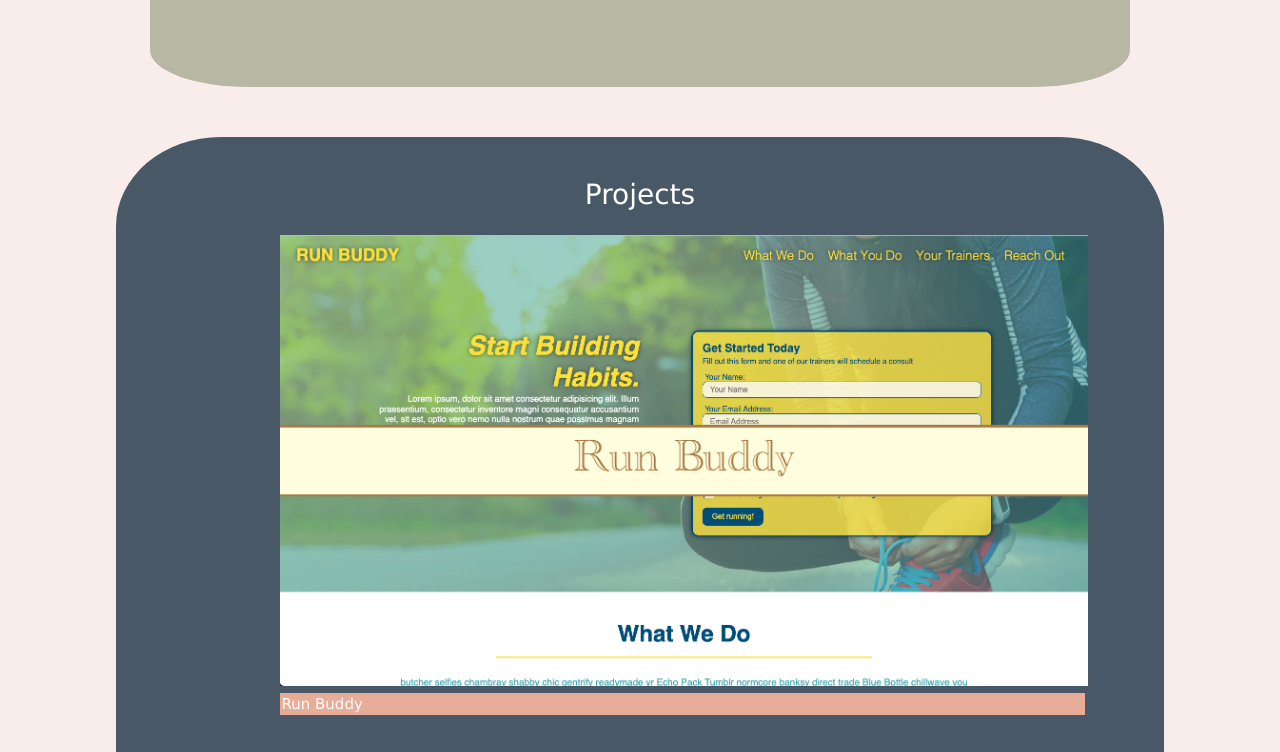
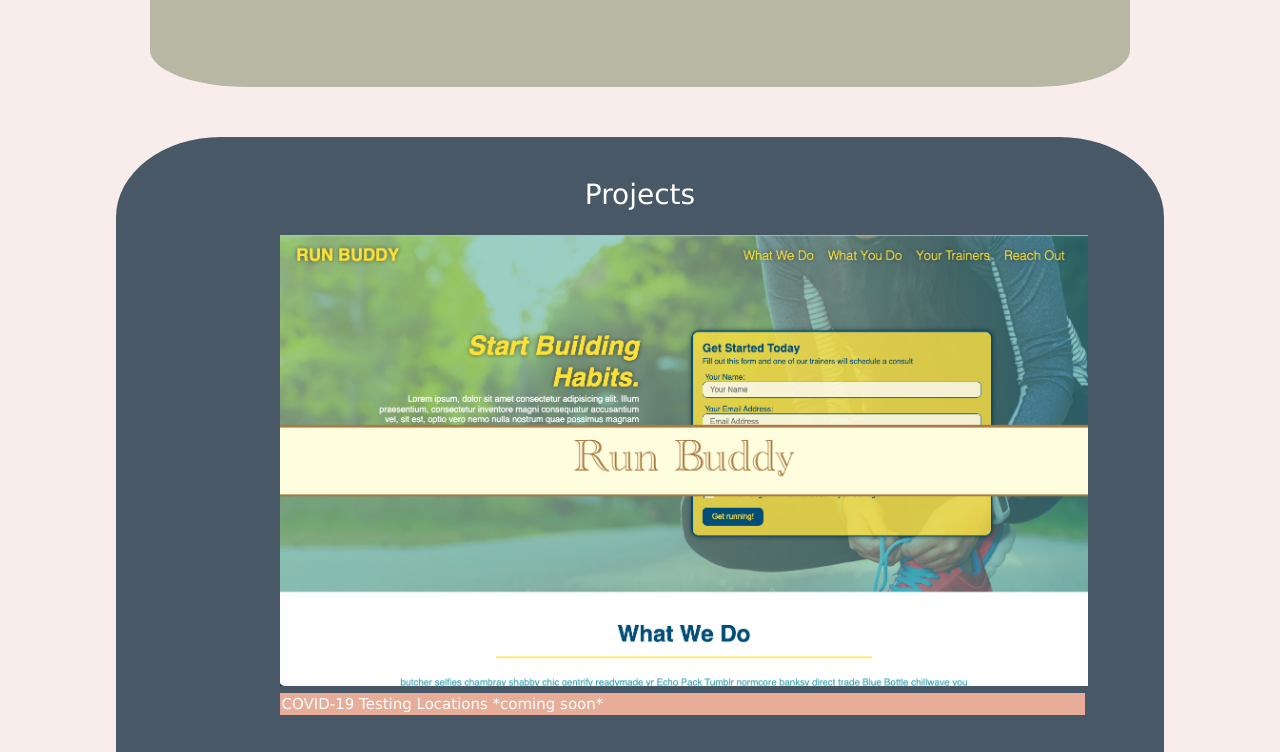
Before and after one commit to saraoros/sara-oros-personal-portfolio, a plain HTML site: page index.html in a window 1280 px wide. Shown: the part 720-1472 px from the top of the page. Drawn offline with Linux system fonts and the light colour scheme.

Commit message:
added template for project one, need to fix section layouts ASAP

```diff
--- a/assets/css/style.css
+++ b/assets/css/style.css
@@ -20,7 +20,7 @@ body {
 }
 
 .hero-img img {
-  margin: 30px 10px 10px;
+  margin: 25px 10px 10px;
   border-radius: 50% 20% / 10% 40%;
   max-width: 15vw;
   max-height: 35vw;
@@ -93,7 +93,7 @@ header h1 {
   height: 80%;
   margin: 33%;
   padding: 1em;
-  padding-bottom: 20vw;
+  padding-bottom: 200px;
   color: #fff;
   font-size: 18px;
   line-height: normal;
@@ -103,7 +103,6 @@ header h1 {
 }
 
 #about-my-skills {
-
   font-family: Verdana, Tahoma, sans-serif;
   width: 75%;
   height: 50%;
@@ -134,7 +133,7 @@ section h2 {
   width: 80%;
   height: 40em;
   margin: 50px auto;
-  padding-bottom: 12vw;
+  padding-bottom: 5vw;
   color: #fff;
   font-size: 18px;
   line-height: normal;
@@ -162,7 +161,6 @@ figure {
   flex-flow: wrap;
   padding: 0px;
   max-width: 36%;
-  /* float: left; */
 }
 
 .run-buddy {
--- a/index.html
+++ b/index.html
@@ -49,9 +49,23 @@
       </div>
     </section>
 
+
+    <!-- // need to modify new project one into profile. Link to deployed page already attached -->
     <section class="projects">
       <div id="my-projects" class="sections">
         <h2>Projects</h2>
+        <figure class="run-buddy">
+          <a class="hover-run" href="https://saraoros.github.io/covid-testing-locations/">
+            <img
+              class="project-one-img"
+              src="assets/images/project-one.png"
+              alt="Screenshot of Run Buddy Project"
+            />
+          </a>
+          <figcaption>COVID-19 Testing Locations *coming soon*</figcaption>
+        </figure>
+
+      <div id="my-projects" class="sections">
         <figure class="run-buddy">
           <a class="hover-run" href="https://github.com/saraoros/run-buddy">
             <img
@@ -74,6 +88,7 @@
                 alt="Screenshot of Calculator Project"
               />
             </a>
+
             <figcaption>Calculator</figcaption>
           </figure>
 
@@ -91,7 +106,7 @@
         </section>
       </div>
     </section>
-
+<br />
     <section>
       <div id="my-skills">
         <div id="about-my-skills" class="sections">
@@ -100,6 +115,8 @@
             <li>HTML</li>
             <li>CSS</li>
             <li>JavaScript</li>
+            <li>Bootstrap</li>
+            <li>Web APIs</li>
           </ul>
         </div>
       </div>
```
Also changed, not shown: 3 other files.
